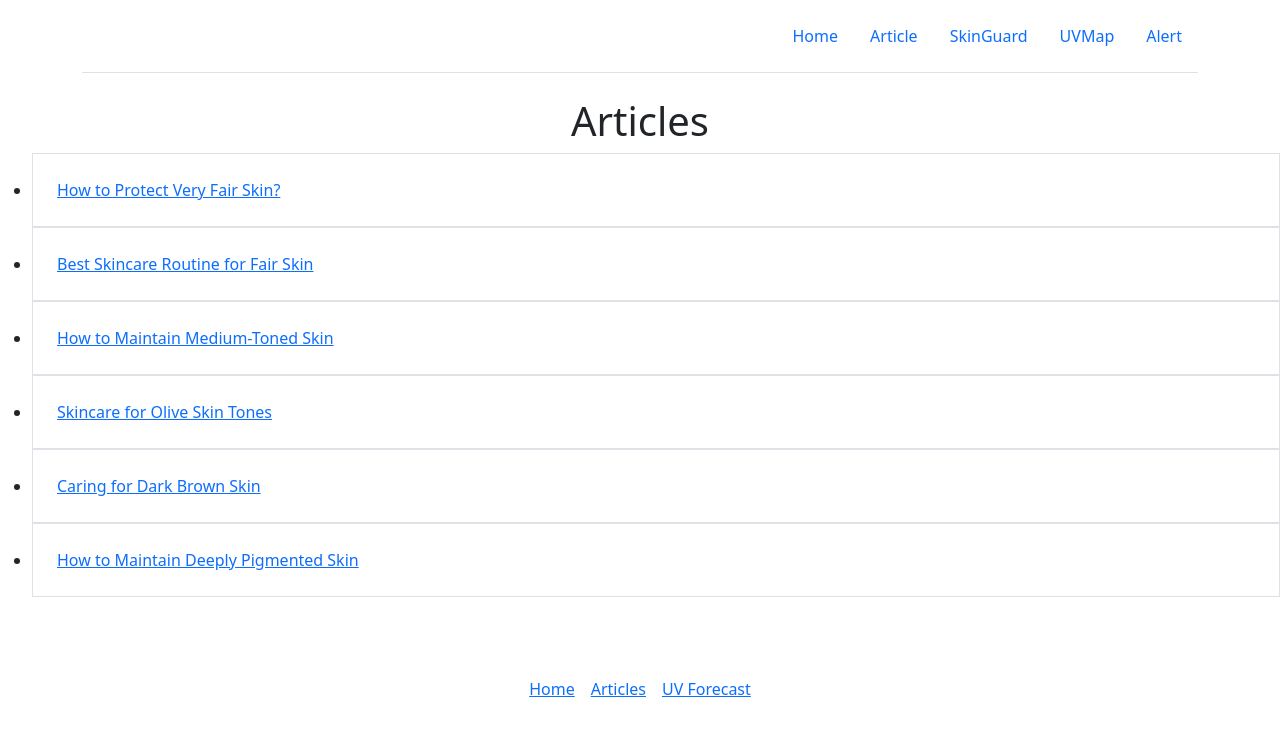
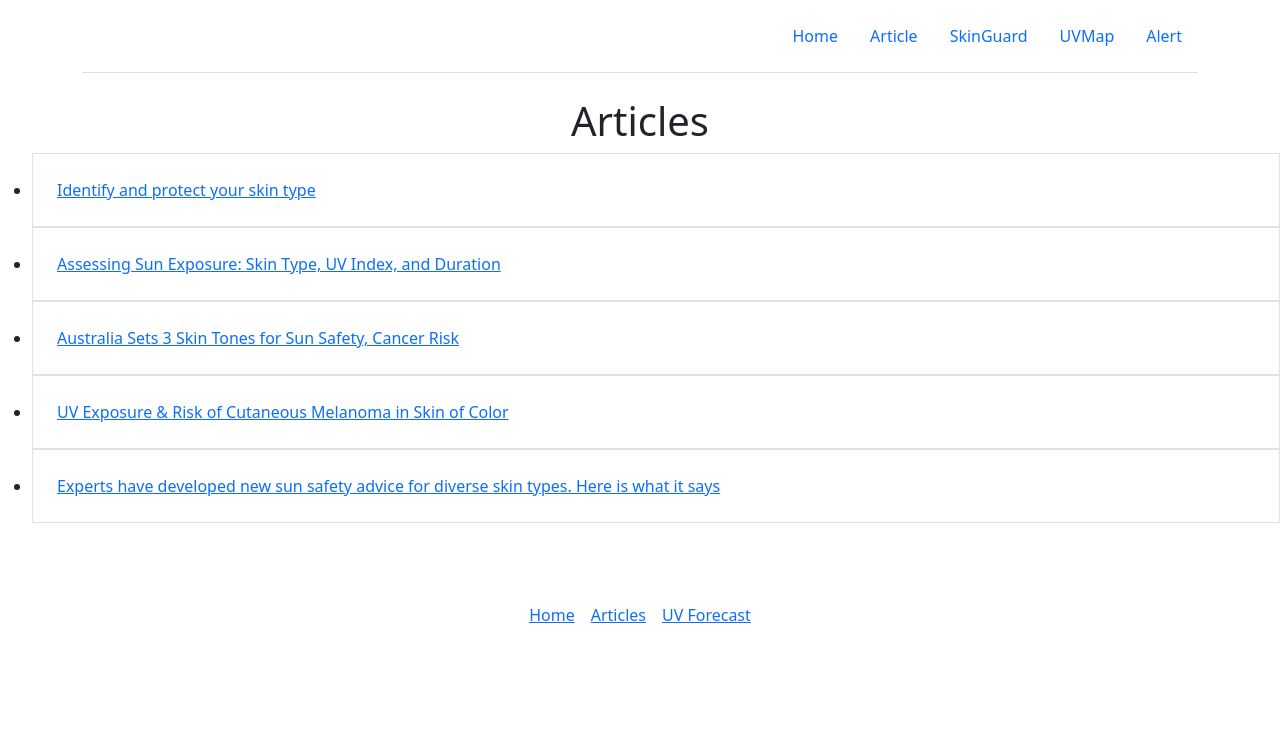
Before and after one commit to BowenAU/SunSense, a Vue app: page /views/article in a window 1280 px wide. Shown: the top 736 px of the page. Built offline with nearby package versions, Linux system fonts and the light colour scheme.

Commit message:
Update content for Article

```diff
--- a/src/views/AlertView.vue
+++ b/src/views/AlertView.vue
@@ -36,7 +36,7 @@ const startTimer = () => {
         <input
           v-model="inputTime"
           type="text"
-          placeholder="input the time"
+          placeholder="Please Input the time"
           :class="{ 'is-invalid': !isInputValid }"
         />
         <button @click="startTimer">start</button>
--- a/src/views/ArticleView.vue
+++ b/src/views/ArticleView.vue
@@ -29,33 +29,29 @@ import { ref } from 'vue'
 const articles = ref([
   {
     id: 1,
-    title: 'How to Protect Very Fair Skin?',
-    url: 'https://www.skincancer.org/blog/how-to-protect-very-fair-skin/',
+    title: 'Identify and protect your skin type',
+    url: 'https://www.cancer.nsw.gov.au/prevention-and-screening/preventing-cancer/preventing-skin-cancer/reduce-your-skin-cancer-risk/identify-your-skin-type/',
   },
   {
     id: 2,
-    title: 'Best Skincare Routine for Fair Skin',
-    url: 'https://www.aad.org/public/everyday-care/skin-care-routine',
+    title: 'Assessing Sun Exposure: Skin Type, UV Index, and Duration',
+    url: 'https://www.grassrootshealth.net/blog/assessing-sun-exposure-skin-type-uv-index-duration/',
   },
   {
     id: 3,
-    title: 'How to Maintain Medium-Toned Skin',
-    url: 'https://www.dermatologytimes.com/view/skin-care-tips-for-medium-skin',
+    title: 'Australia Sets 3 Skin Tones for Sun Safety, Cancer Risk',
+    url: 'https://www.miragenews.com/australia-sets-3-skin-types-for-sun-safety-1172882/#google_vignette',
   },
   {
     id: 4,
-    title: 'Skincare for Olive Skin Tones',
-    url: 'https://www.healthline.com/olive-skin-care',
+    title: 'UV Exposure & Risk of Cutaneous Melanoma in Skin of Color',
+    url: 'https://www.curemelanoma.org/blog/uv-exposure-and-risk-of-cutaneous-melanoma-in-skin-of-color',
   },
   {
     id: 5,
-    title: 'Caring for Dark Brown Skin',
-    url: 'https://www.skincare.com/skin-type/dark-skin/best-skin-care-routine-for-dark-skin-tones',
-  },
-  {
-    id: 6,
-    title: 'How to Maintain Deeply Pigmented Skin',
-    url: 'https://www.webmd.com/beauty/black-skin-care',
+    title:
+      'Experts have developed new sun safety advice for diverse skin types. Here is what it says',
+    url: 'https://www.abc.net.au/news/2024-02-13/sun-safety-position-statement/103459156',
   },
 ])
 </script>
```
